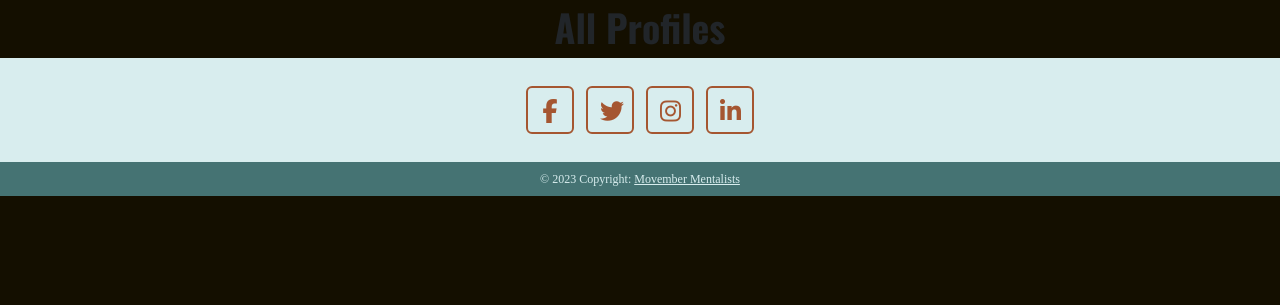
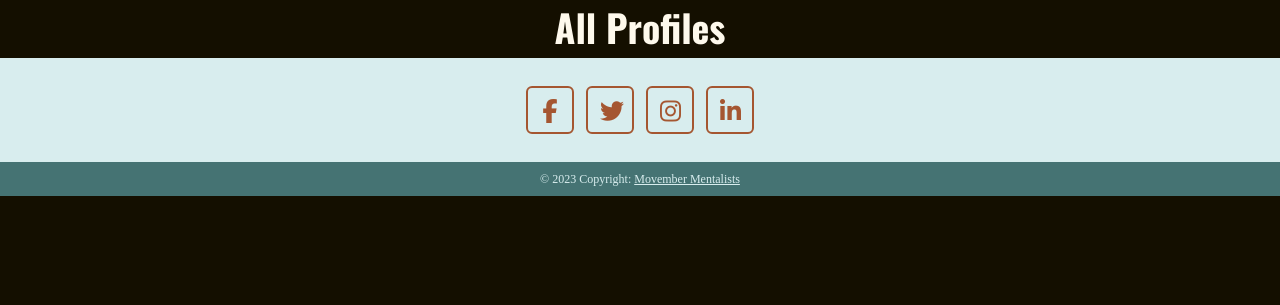
Before and after one commit to llewellynksj/team4-hackathon, a Django app: page /profile/profile_list/ in a window 1280 px wide. Shown: the part 59-364 px from the top of the page. Run offline with Django 3.2, Linux system fonts and the light colour scheme; some libraries are stand-ins or nearby versions; some web fonts are replaced.

Commit message:
Add reverse for update profile, and text colours for profile templates

```diff
--- a/profiles/templates/profile_list.html
+++ b/profiles/templates/profile_list.html
@@ -2,17 +2,17 @@
 
 {% block content %}
 <div class="container-fluid">
-  <h3 class="text-center">All Profiles</h3>
+  <h3 class="text-center color-1-text">All Profiles</h3>
   <div class="container-fluid">
       <div class="row">
           {% for profile in profile_list %}
               <div class="col-sm-6 col-lg-4 col-xl-3">
                   <a href="{% url 'profile' profile.pk %}" class="">
                       <div class="">
-                          <img src=" {{ profile.profile_pic.url }}" alt="profile image">
+                          <img src=" {{ profile.profile_pic.url }}" alt="profile image" class="color-1-text">
                       </div>
                       <div class="text-center">
-                          <p class="">{{ profile.username }}</p>
+                          <p class="color-1-text">{{ profile.username }}</p>
                       </div>
                   </a>
               </div>
--- a/profiles/templates/update_profile.html
+++ b/profiles/templates/update_profile.html
@@ -5,7 +5,7 @@
 {% if user.is_authenticated %}
   <div class="container-fluid">
     {% if user.id == profile.username.id %}
-      <h3>Update your Profile</h3>
+      <h3 class="color-1-text">Update your Profile</h3>
       <div class="form-group">
         <form method="POST" enctype="multipart/form-data">
           {% csrf_token %}
--- a/profiles/views.py
+++ b/profiles/views.py
@@ -23,9 +23,8 @@ class UpdateProfile(SuccessMessageMixin, generic.UpdateView):
         return super().form_valid(form)
 
     # Direct user to their Profile page when form submitted
-    # def get_success_url(self) -> str:
-    #     return reverse_lazy('profile', kwargs={'pk': self.object.pk})
-
+    def get_success_url(self) -> str:
+        return reverse_lazy('profile', kwargs={'pk': self.object.pk})
 
 
 class ProfileList(generic.ListView):
--- a/static/css/style.css
+++ b/static/css/style.css
@@ -194,6 +194,8 @@ nav * {
   width: auto;
 }
 
+/* Buttons */
+
 /* footer */
 .social-btn{
   color: var(--secondary);
```
Also changed, not shown: profiles/templates/profile.html (+6 -6 lines).
